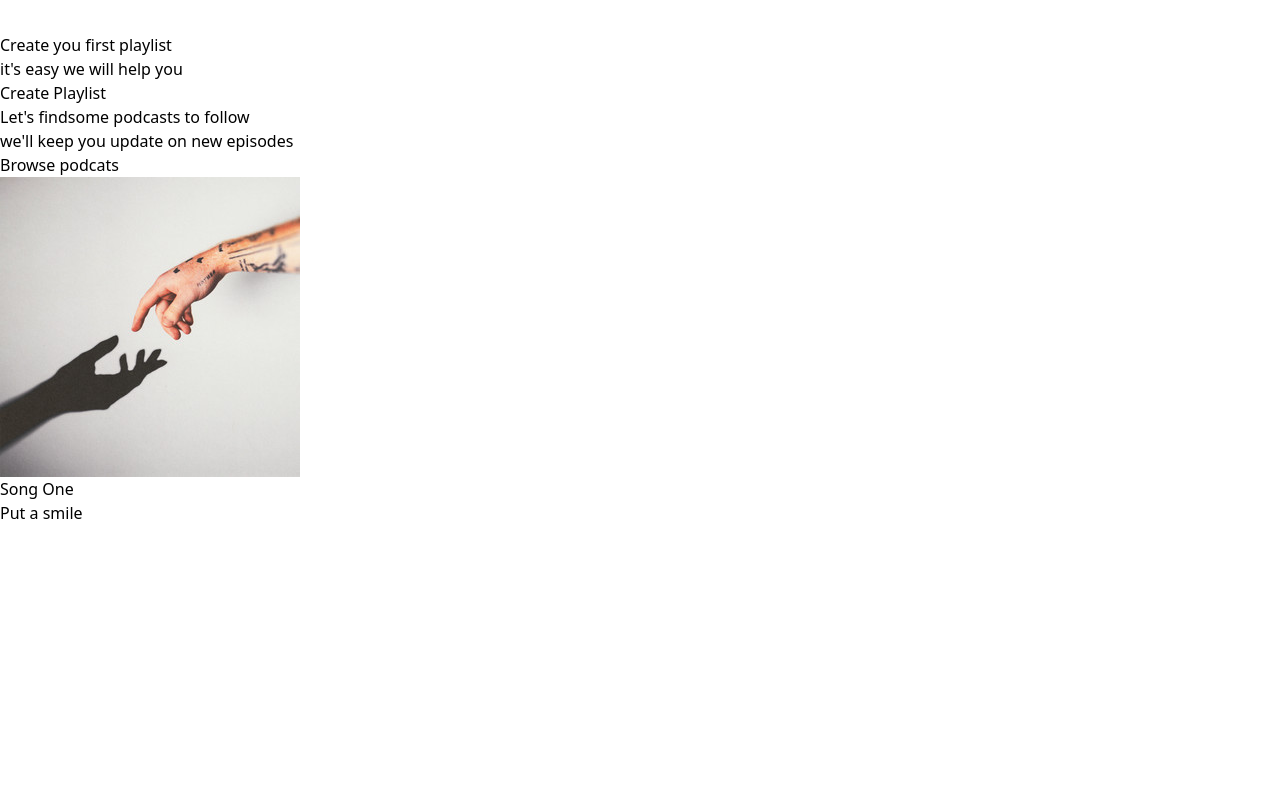
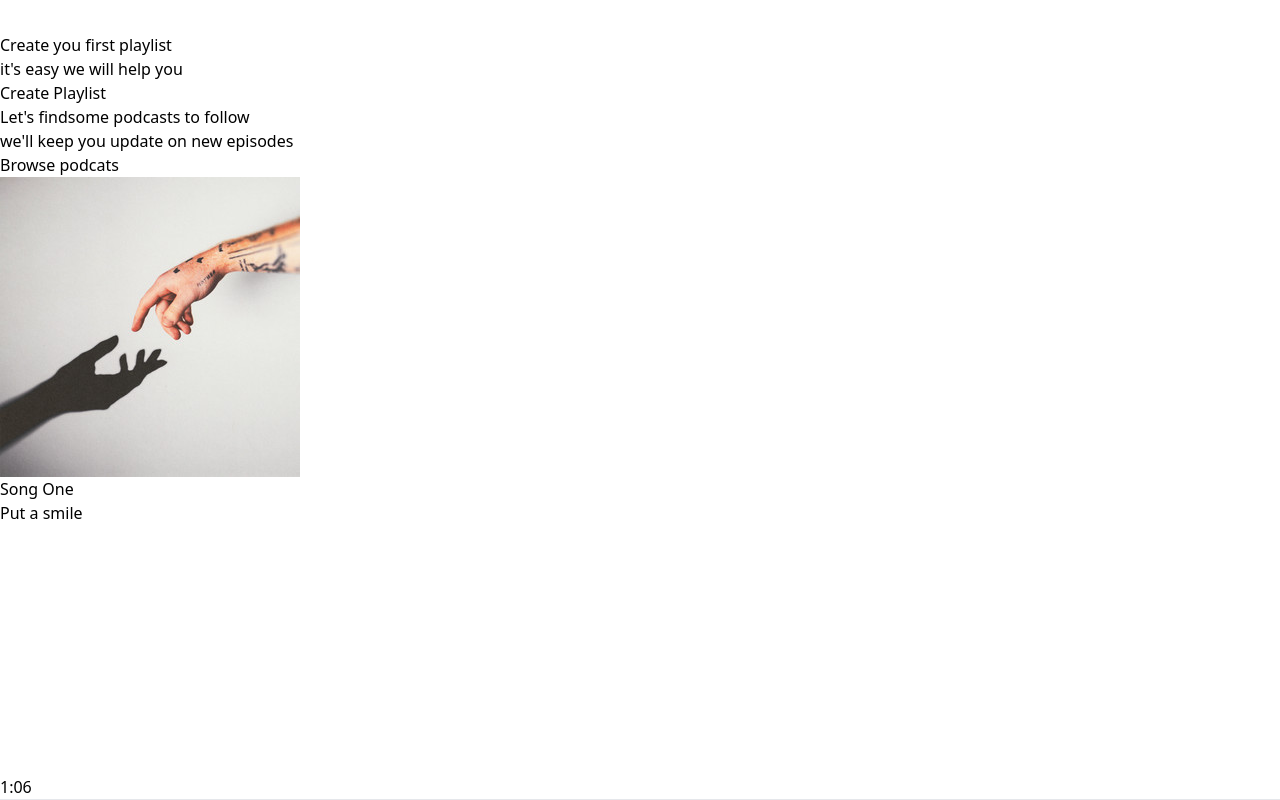
Before and after one commit to Brunogabriel-dev/clone-spotify, a React (Vite) app: page / in a window 1280 px wide. Shown: the part 289-1089 px from the top of the page. Before the commit the page ends 1064 px from the top, so only its background shows below. Built offline with nearby package versions, Linux system fonts and the light colour scheme.

Commit message:
Inclusão de texto

```diff
--- a/src/components/Player.jsx
+++ b/src/components/Player.jsx
@@ -18,9 +18,14 @@ const Player = () => {
           <img className='w-4 cursor-pointer' src={assets.play_icon} alt="" />
           <img className='w-4 cursor-pointer' src={assets.next_icon} alt="" />
           <img className='w-4 cursor-pointer' src={assets.loop_icon} alt="" />
+        </div>
+        <div className='flex items-center gap-5'>
+          <p>1:06</p>
+          <div className='w-[60vw] max-w[500px] bg-gray-300 rounded-full cursor-pointer'>
+            <hr className='h-1 border-none w-0 bg-green-800 rounded-full'/>
 
+          </div>
         </div>
-
       </div>
     </div>
   )
```
